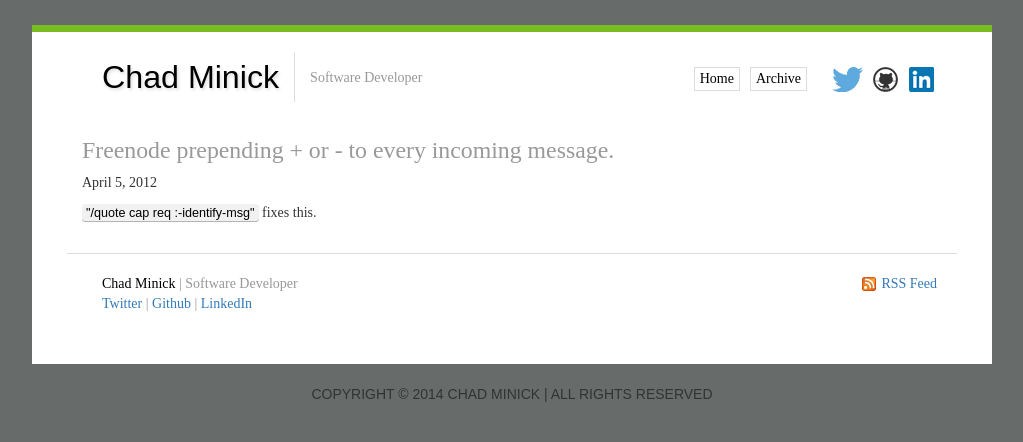
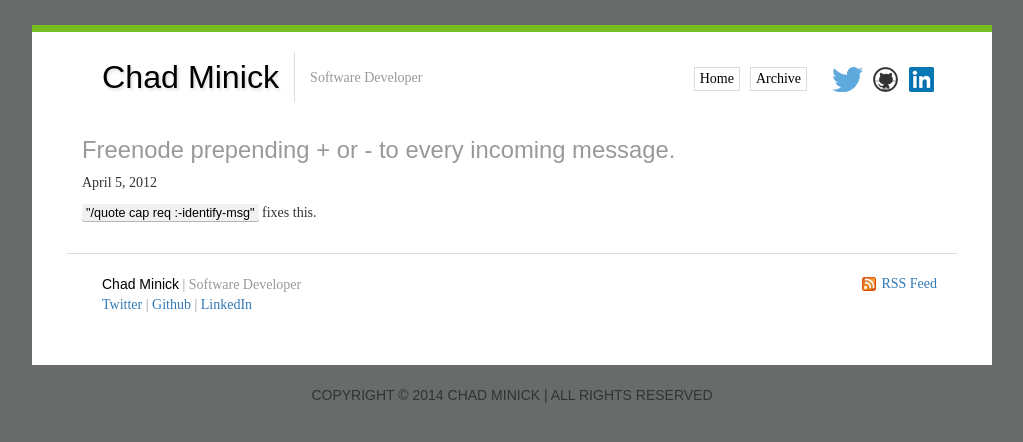
Before and after one commit to cythrawll/chadminick.com, a Jekyll site: the page built from _posts/2012-04-05-freenode-prepending-or-to-every-incoming-message.markdown, in a window 1280 px wide. Shown: the top 442 px of the page, without its empty margins (128-1151 px from the left). Built offline with Jekyll 4.4.1, drawn with Linux system fonts in a browser that asks for light colours; nearby versions of some CDN libraries; some web fonts are replaced; Markdown is read by kramdown in place of the engine named in the settings.

```diff
--- a/_layouts/default.html
+++ b/_layouts/default.html
@@ -45,7 +45,7 @@
 
     <div class="row" id="bottom">
         <p class="col-md-6">
-            <span class="black">Chad Minick</span> | Software Developer<br>
+            <span class="black sans">Chad Minick</span> | Software Developer<br>
             <a href="https://twitter.com/cythrawll">Twitter</a> | <a href="https://github.com/cythrawll/">Github</a> | <a href="https://www.linkedin.com/in/cythrawll">LinkedIn</a>
         </p>
         <div class="pull-right">
--- a/example.html
+++ b/archive.html
@@ -4,10 +4,10 @@ title: Your New Jekyll Site
 ---
 
 <div id="home">
-  <h1>Blog Posts</h1>
+  <h2>Blog Posts</h2>
   <ul class="posts">
     {% for post in site.posts %}
-      <li><span>{{ post.date | date_to_string }}</span> &raquo; <a href="{{ post.url }}">{{ post.title }}</a></li>
+      <li><span>{{post.date | date: "%B %-d, %Y"}}</span> &raquo; <a href="{{ post.url }}">{{ post.title }}</a></li>
     {% endfor %}
   </ul>
 </div>
--- a/assets/css/main.css
+++ b/assets/css/main.css
@@ -79,6 +79,7 @@ header {
   padding-left: 15px;
   margin-top: 0.1em;
   float: left;
+  font-family: 'Droid Serif', serif;
   vertical-align: middle;
   line-height: 50px;
   height: 50px;
@@ -106,7 +107,7 @@ header {
 h2 {
   font-size: 1.7em;
   color: #999999;
-  font-family: 'Droid Serif', serif;
+  font-family: 'Droid Sans', sans-serif;
 }
 h3 {
   font-size: 1.4em;
--- a/assets/css/main.less
+++ b/assets/css/main.less
@@ -86,7 +86,7 @@ header {
   padding-left: 15px;
   margin-top: 0.1em;
   float: left;
-  //.serif;
+  .serif;
   .header-align;
 }
 
@@ -117,7 +117,7 @@ header {
 h2 {
   font-size: 1.7em;
   color: @gray-font;
-  .serif
+  .sans
 }
 
 h3 {
```
